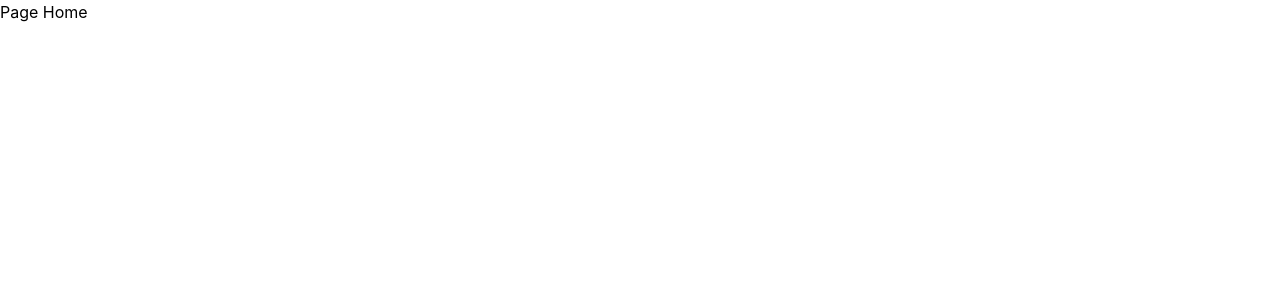
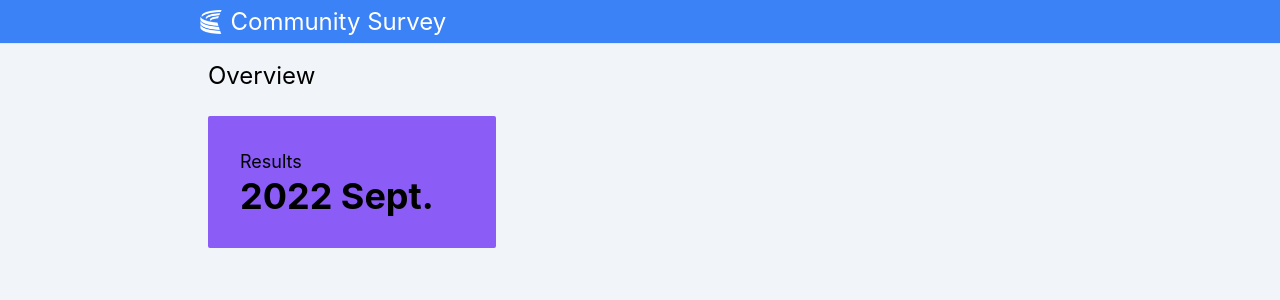
Before and after one commit to Wenish/colyseus-community-survey, a Vue app: page / in a window 1280 px wide. Shown: the top 300 px of the page. Built offline with nearby package versions, Linux system fonts and the light colour scheme.

Commit message:
add grid

```diff
--- /dev/null
+++ b/src/components/TheHeader.vue
@@ -0,0 +1,12 @@
+<template>
+<div class="border-b h-11 bg-blue-500">
+    <div class="max-w-4xl mx-auto px-2 h-full flex items-center gap-2">
+        <a class="hover:drop-shadow" href="https://colyseus.io/" target="_blank">
+            <img src="/logos/colyseus-white.png" class="h-6" />
+        </a>
+        <router-link :to="'/'">
+            <div class="text-2xl text-white hover:drop-shadow hover:text-gray-100">Community Survey</div>
+        </router-link>
+    </div>
+</div>
+</template>
--- /dev/null
+++ b/src/layouts/LayoutBase.vue
@@ -0,0 +1,17 @@
+<template>
+    <div>
+        <header>
+            <TheHeader />
+        </header>
+        <main>
+            <slot></slot>
+        </main>
+    </div>
+</template>
+<script lang="ts" setup>
+import TheHeader from '../components/TheHeader.vue';</script>
+<style scoped>
+main {
+    @apply p-4 max-w-4xl mx-auto;
+}
+</style>
--- a/src/pages/PageHome.vue
+++ b/src/pages/PageHome.vue
@@ -1,3 +1,27 @@
 <template>
-    <div>Page Home</div>
+    <LayoutBase>
+        <h1>Overview</h1>
+        <br />
+        <div class="list">
+            <div class="grid">
+                <router-link :to="'/survey/2022'">
+                    <div class="w-full h-full bg-violet-500 hover:bg-violet-400 p-8 grid rounded-sm">
+                        <div class="inline-grid">
+                            <span class="text-lg">Results</span>
+                            <span class="text-4xl font-bold">2022 Sept.</span>
+                        </div>
+                    </div>
+                </router-link>
+            </div>
+        </div>
+    </LayoutBase>
 </template>
+<script lang="ts" setup>
+import LayoutBase from '../layouts/LayoutBase.vue';
+</script>
+<style scoped>
+.list {
+    @apply grid;
+    grid-template-columns: repeat(auto-fill, minmax(242px, 1fr));
+}
+</style>
--- /dev/null
+++ b/src/pages/PageSurvey2022.vue
@@ -0,0 +1,11 @@
+<template>
+    <LayoutBase>
+        <h1>Results 2022 September</h1>
+    </LayoutBase>
+    <div>
+
+    </div>
+</template>
+<script lang="ts" setup>
+import LayoutBase from '../layouts/LayoutBase.vue';
+</script>
--- a/src/router.ts
+++ b/src/router.ts
@@ -5,6 +5,11 @@ const routes: Array<RouteRecordRaw> = [
         path: '/',
         name: 'PageHome',
         component: () => import('./pages/PageHome.vue'),
+    },
+    {
+        path: '/survey/2022',
+        name: 'PageSurvey2022',
+        component: () => import('./pages/PageSurvey2022.vue'),
     }
 ]
 
--- a/src/style.css
+++ b/src/style.css
@@ -9,4 +9,23 @@
     text-rendering: optimizeLegibility;
     -webkit-font-smoothing: antialiased;
   }
+  html,body {
+    @apply bg-slate-100;
+  }
+  h1 {
+    @apply text-2xl;
+  }
+  h2 {
+    @apply text-xl;
+  }
+  h3 {
+    @apply text-lg;
+  }
+  b,
+  strong {
+    @apply font-bold;
+  }
+  hr {
+    @apply my-1;
+  }
 }
```
Also changed, not shown: public/logos/colyseus-white.png (added).
